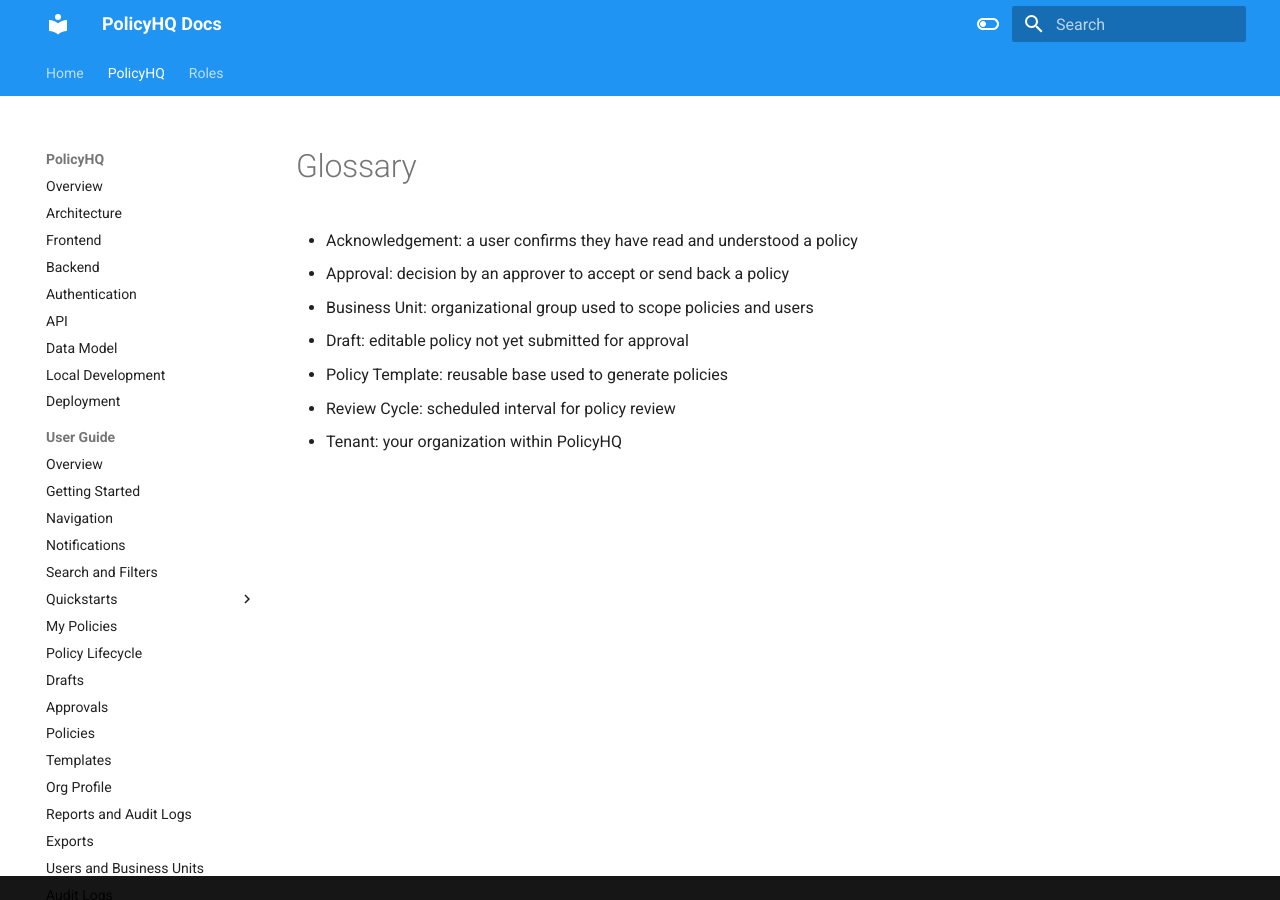
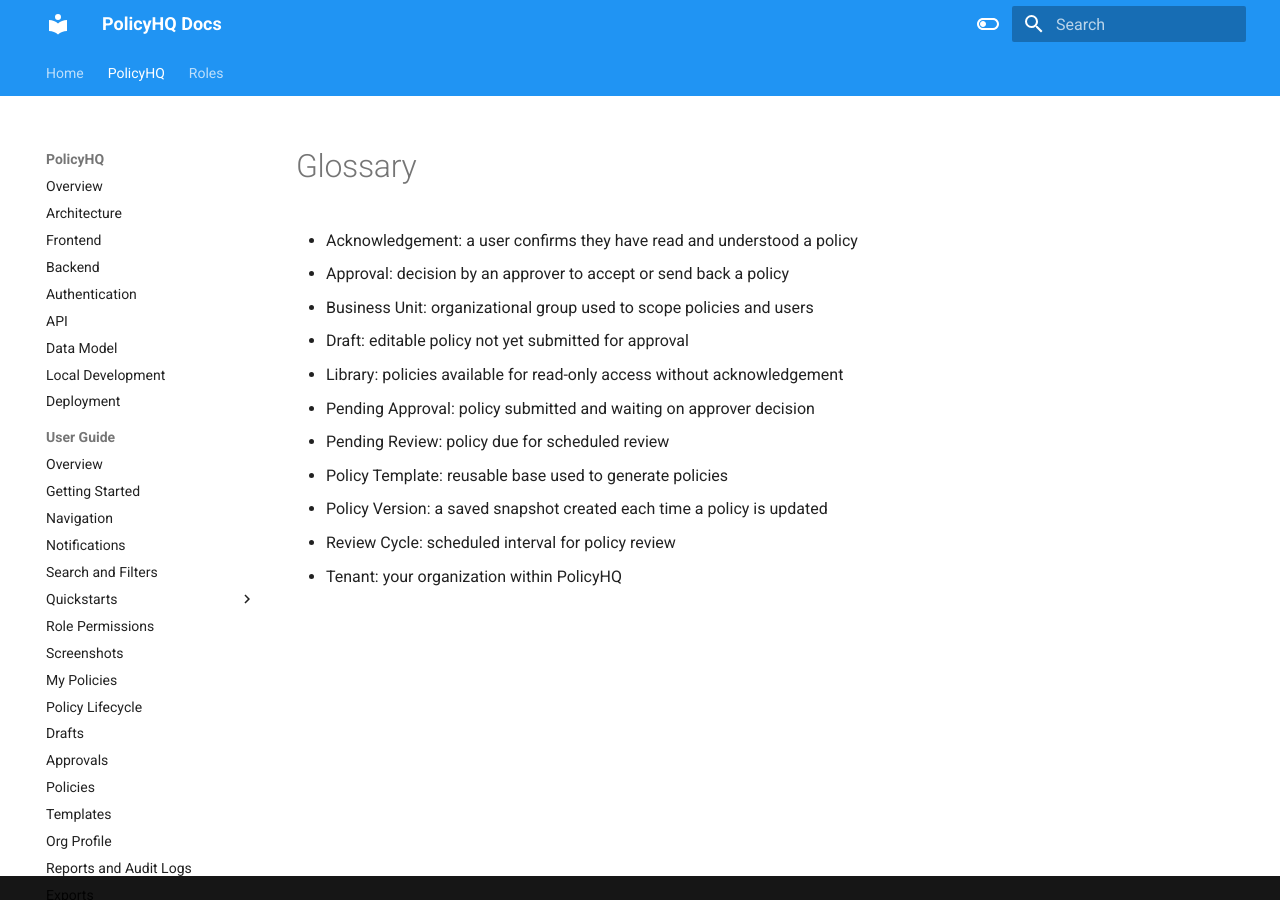
Before and after one commit to itvajra/itvajra-docs, an MkDocs documentation site: the page built from docs/policyhq/user-guide/glossary.md, in a window 1280 px wide. Built offline with MkDocs 1.6.1 and Material for MkDocs 9.7.7, drawn with Linux system fonts in a browser that asks for light colours.

Commit message:
more docs

```diff
--- a/docs/policyhq/user-guide/glossary.md
+++ b/docs/policyhq/user-guide/glossary.md
@@ -4,6 +4,10 @@
 - Approval: decision by an approver to accept or send back a policy
 - Business Unit: organizational group used to scope policies and users
 - Draft: editable policy not yet submitted for approval
+- Library: policies available for read-only access without acknowledgement
+- Pending Approval: policy submitted and waiting on approver decision
+- Pending Review: policy due for scheduled review
 - Policy Template: reusable base used to generate policies
+- Policy Version: a saved snapshot created each time a policy is updated
 - Review Cycle: scheduled interval for policy review
 - Tenant: your organization within PolicyHQ
--- a/mkdocs.yml
+++ b/mkdocs.yml
@@ -73,6 +73,8 @@ nav:
               - Policy Author: policyhq/user-guide/quickstart-policy-author.md
               - Policy Approver: policyhq/user-guide/quickstart-policy-approver.md
               - Org User: policyhq/user-guide/quickstart-org-user.md
+          - Role Permissions: policyhq/user-guide/role-permissions.md
+          - Screenshots: policyhq/user-guide/screenshots.md
           - My Policies: policyhq/user-guide/my-policies.md
           - Policy Lifecycle: policyhq/user-guide/policy-lifecycle.md
           - Drafts: policyhq/user-guide/drafts.md
```
Also changed, not shown: docs/policyhq/user-guide/role-permissions.md (added, +19 -0 lines), docs/policyhq/user-guide/screenshots.md (added, +43 -0 lines).
